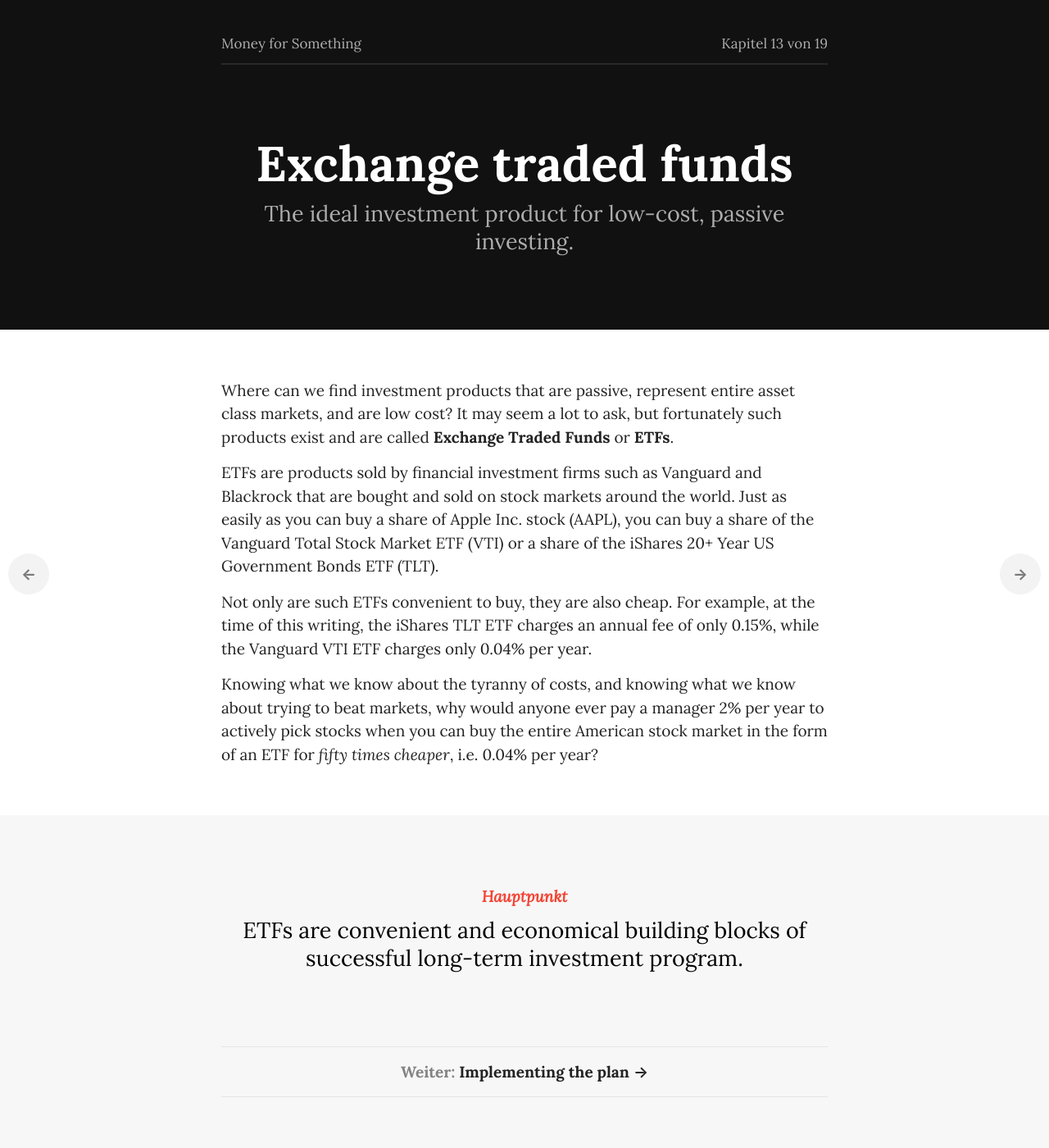
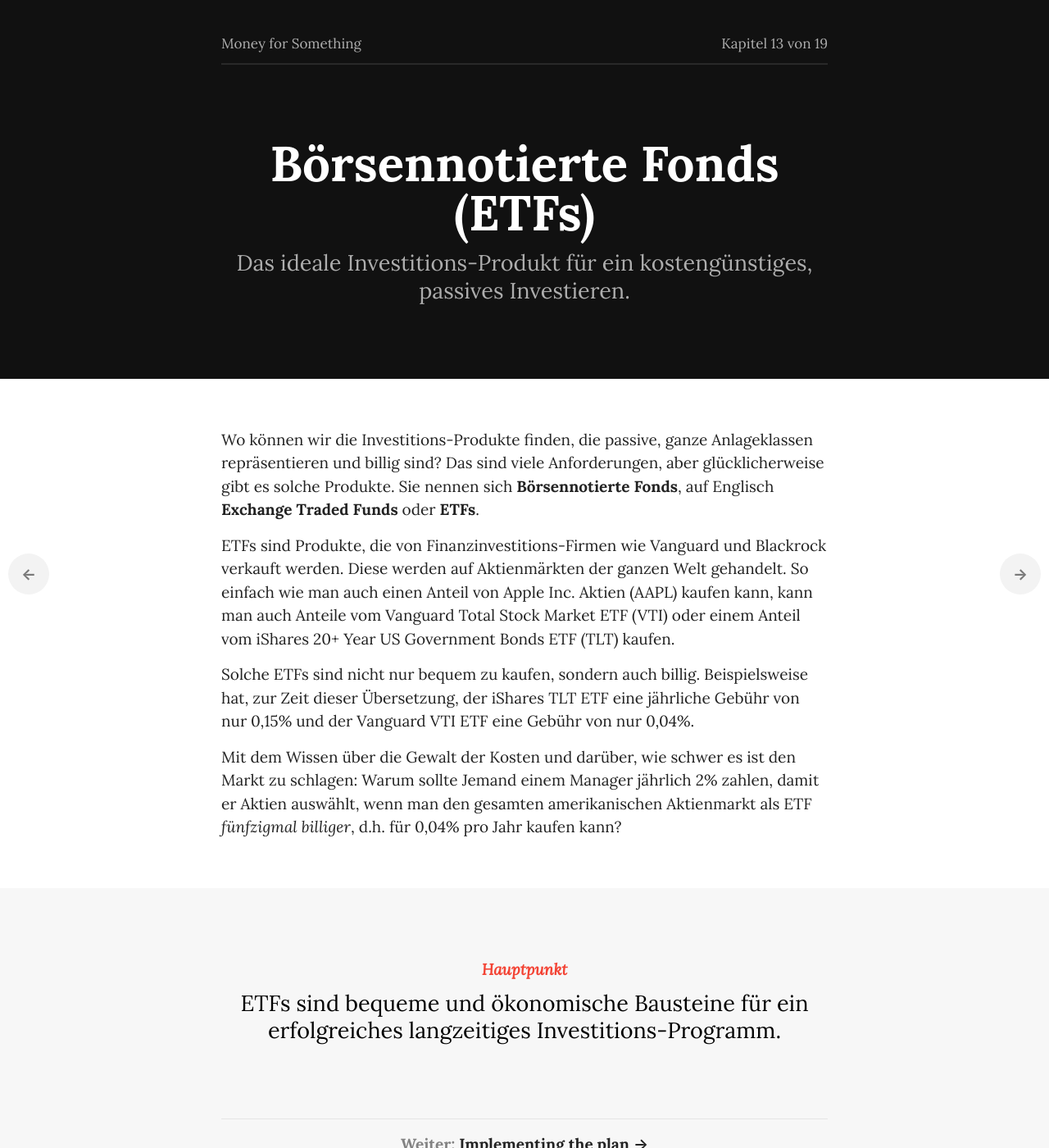
Before and after one commit to dafacto/moneyforsomething-de, a Jekyll site: the page built from _chapters/13_exchange-traded-funds.md, in a window 1280 px wide and 1400 px high. Shown: the whole window at 82% size. Built offline with Jekyll 4.4.1, drawn with Linux system fonts in a browser that asks for light colours; some web fonts are replaced; a script that is not in the unit is left out.

Commit message:
Update 13_exchange-traded-funds.md

```diff
--- a/_chapters/13_exchange-traded-funds.md
+++ b/_chapters/13_exchange-traded-funds.md
@@ -1,18 +1,18 @@
 ---
 layout: chapter
-title: Exchange traded funds
+title: Börsennotierte Fonds (ETFs)
 chapter: 13
 permalink: /book/exchange-traded-funds/
 img_header: header-13.png
 img_footer: summary-13.png
-intro: The ideal investment product for low-cost, passive investing.
-takeaway: ETFs are convenient and economical building blocks of successful long-term investment program.
+intro: Das ideale Investitions-Produkt für ein kostengünstiges, passives Investieren.
+takeaway: ETFs sind bequeme und ökonomische Bausteine für ein erfolgreiches langzeitiges Investitions-Programm.
 ---
 
-Where can we find investment products that are passive, represent entire asset class markets, and are low cost? It may seem a lot to ask, but fortunately such products exist and are called **Exchange Traded Funds** or **ETFs**.
+Wo können wir die Investitions-Produkte finden, die passive, ganze Anlageklassen repräsentieren und billig sind? Das sind viele Anforderungen, aber glücklicherweise gibt es solche Produkte. Sie nennen sich **Börsennotierte Fonds**, auf Englisch **Exchange Traded Funds** oder **ETFs**.
 
-ETFs are products sold by financial investment firms such as Vanguard and Blackrock that are bought and sold on stock markets around the world. Just as easily as you can buy a share of Apple Inc. stock (AAPL), you can buy a share of the Vanguard Total Stock Market ETF (VTI) or a share of the iShares 20+ Year US Government Bonds ETF (TLT).
+ETFs sind Produkte, die von Finanzinvestitions-Firmen wie Vanguard und Blackrock verkauft werden. Diese werden auf Aktienmärkten der ganzen Welt gehandelt. So einfach wie man auch einen Anteil von Apple Inc. Aktien (AAPL) kaufen kann, kann man auch Anteile vom Vanguard Total Stock Market ETF (VTI) oder einem Anteil vom iShares 20+ Year US Government Bonds ETF (TLT) kaufen.
 
-Not only are such ETFs convenient to buy, they are also cheap. For example, at the time of this writing, the iShares TLT ETF charges an annual fee of only {{ site.data.etfs.tlt.cost }}, while the Vanguard VTI ETF charges only {{ site.data.etfs.vti.cost }} per year.
+Solche ETFs sind nicht nur bequem zu kaufen, sondern auch billig. Beispielsweise hat, zur Zeit dieser Übersetzung, der iShares TLT ETF eine jährliche Gebühr von nur 0,15% und der Vanguard VTI ETF eine Gebühr von nur 0,04%.
 
-Knowing what we know about the tyranny of costs, and knowing what we know about trying to beat markets, why would anyone ever pay a manager 2% per year to actively pick stocks when you can buy the entire American stock market in the form of an ETF for *fifty times cheaper*, i.e. {{ site.data.etfs.vti.cost }} per year?
+Mit dem Wissen über die Gewalt der Kosten und darüber, wie schwer es ist den Markt zu schlagen: Warum sollte Jemand einem Manager jährlich 2% zahlen, damit er Aktien auswählt, wenn man den gesamten amerikanischen Aktienmarkt als ETF *fünfzigmal billiger*, d.h. für 0,04% pro Jahr kaufen kann?
```
